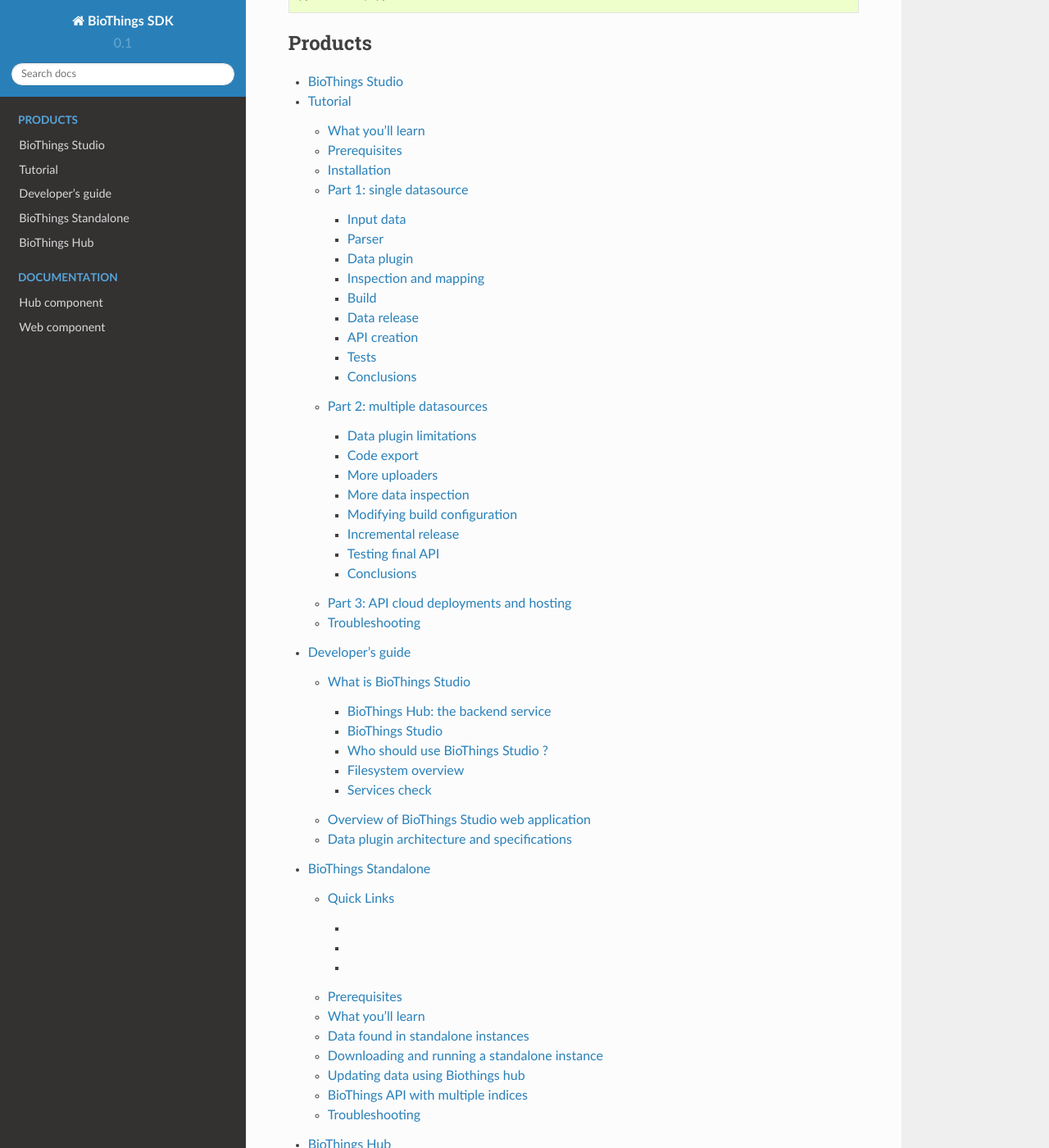
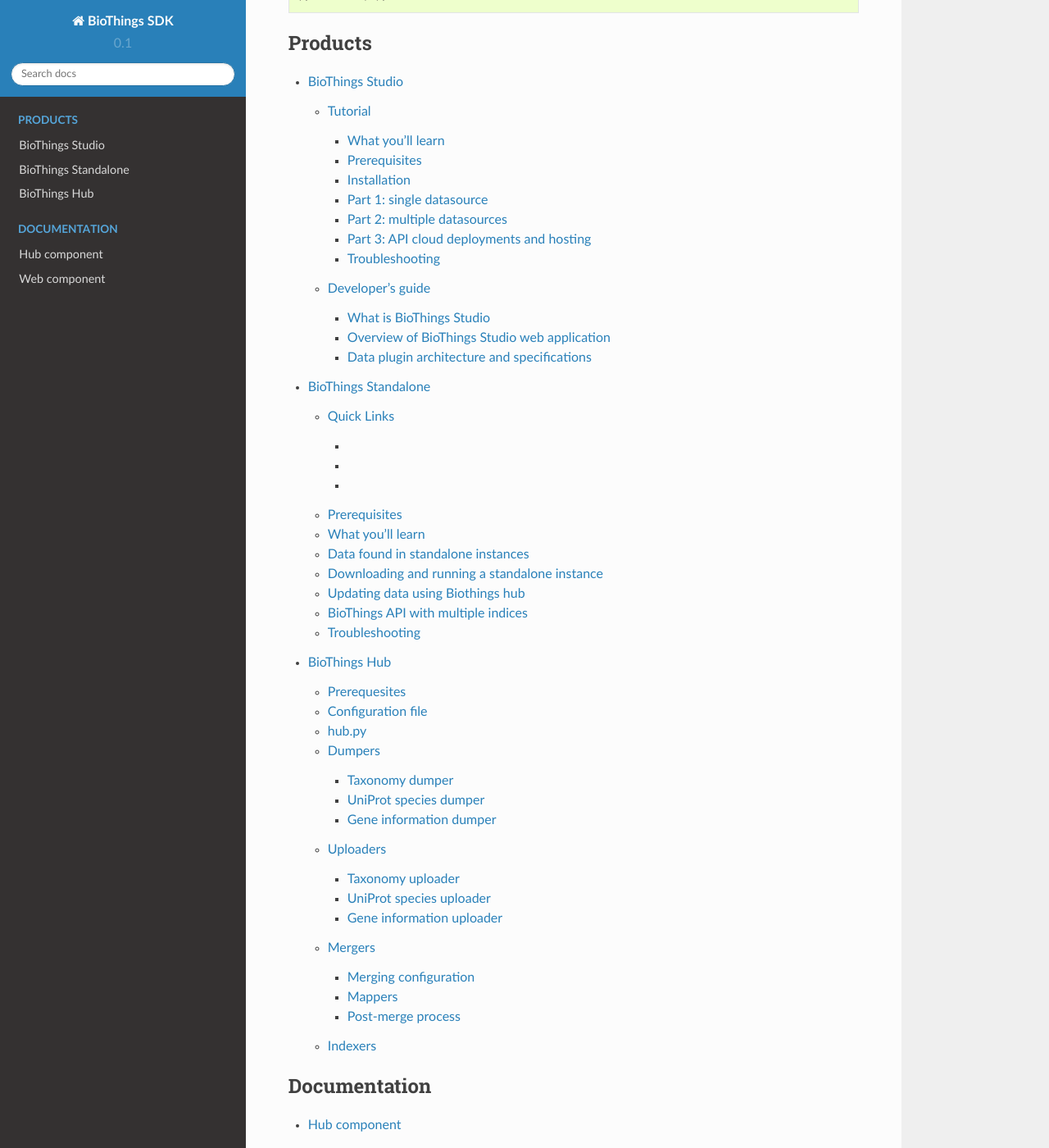
Before and after one commit to biothings/biothings.api, a Sphinx documentation site: the page built from docs/index.rst, in a window 1280 px wide and 1400 px high, scrolled down 1254 px. Shown: the whole window at 82% size. Built offline with Sphinx 7.4.7 and the Read the Docs theme 2.0.0, drawn with Linux system fonts in a browser that asks for light colours.

Commit message:
back to previous toc

```diff
--- a/docs/doc/studio.rst
+++ b/docs/doc/studio.rst
@@ -5,3 +5,6 @@
 **BioThings Studio** is a pre-configured environment used to build and administer BioThings API.
 At its core is the **Hub**, a backend service responsible for maintaining data up-to-date,
 producing data releases and update API frontends.
+
+.. include:: studio_tutorial.rst
+.. include:: studio_guide.rst
--- a/docs/index.rst
+++ b/docs/index.rst
@@ -48,11 +48,10 @@
 
 
 .. toctree::
+    :maxdepth: 3
     :caption: Products
 
     doc/studio
-    doc/studio_tutorial
-    doc/studio_guide
     doc/standalone
     doc/hub_tutorial
 
```
